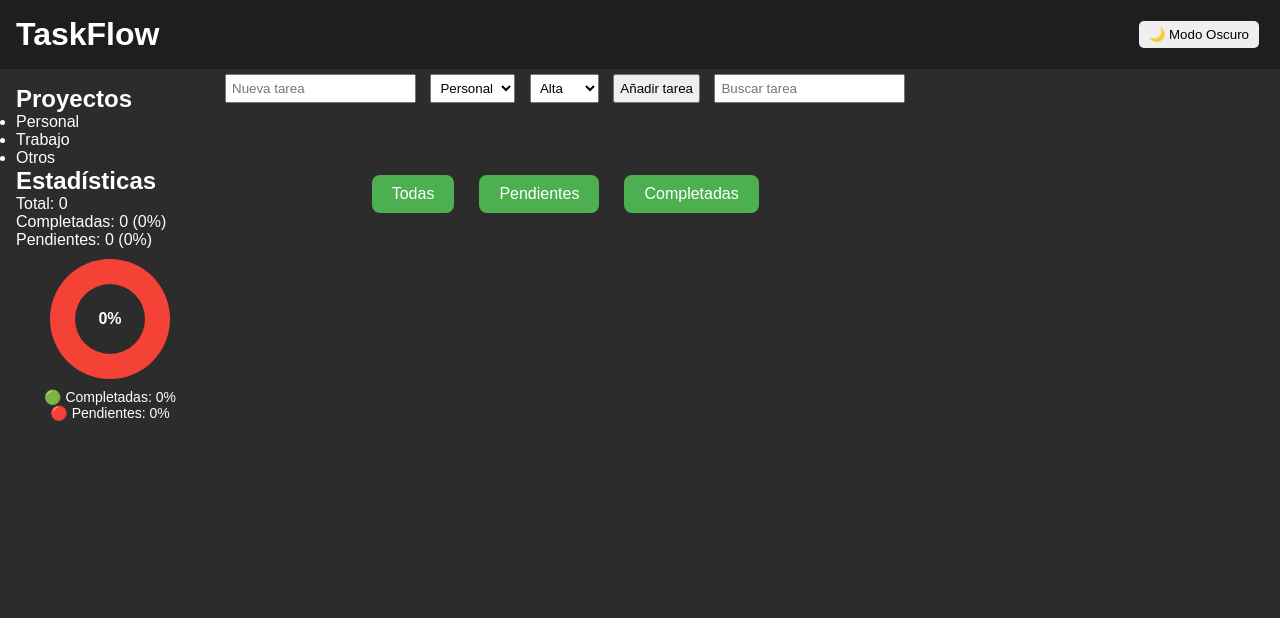
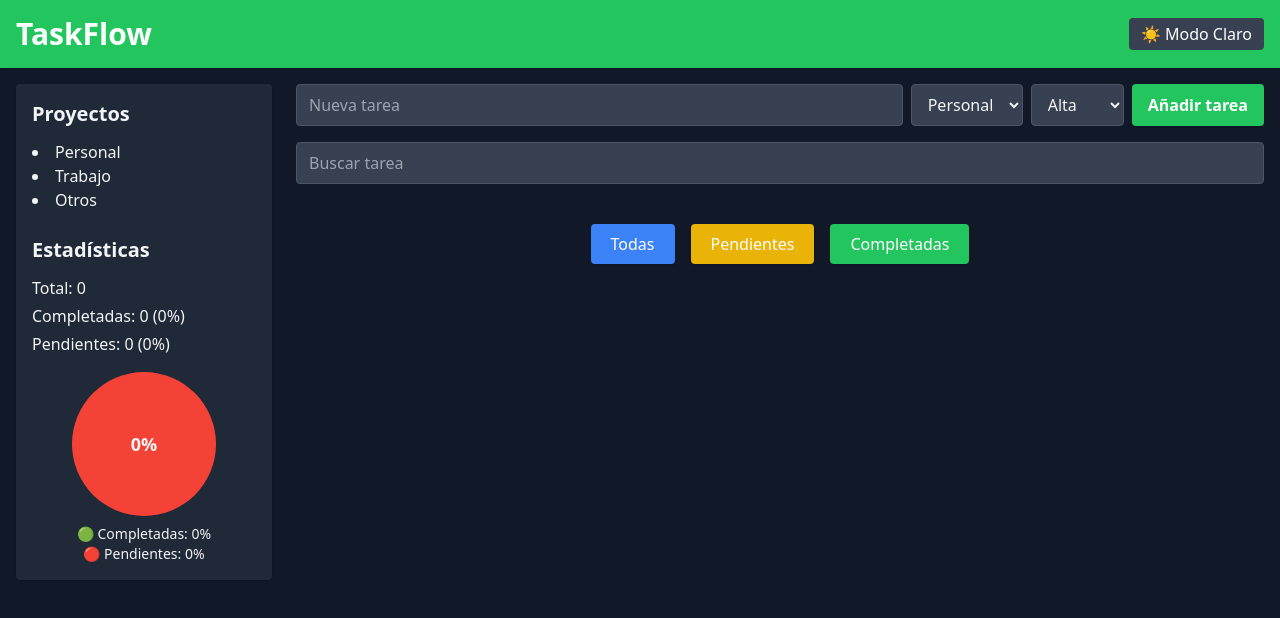
Before and after one commit to alfredofirt-dotcom/taskflow-project1, a plain HTML site: page index.html in a window 1280 px wide. Both pictures are taken after a click on the button "🌙 Modo Oscuro". Drawn offline with nearby package versions, Linux system fonts and the light colour scheme.

Commit message:
modo Taiwill

```diff
--- a/app.js
+++ b/app.js
@@ -1,3 +1,6 @@
+// --------------------------
+// VARIABLES DEL DOM
+// --------------------------
 const totalTasks = document.getElementById("totalTasks");
 const completedTasks = document.getElementById("completedTasks");
 const pendingTasks = document.getElementById("pendingTasks");
@@ -18,17 +21,26 @@ const addTaskBtn = document.getElementById("addTaskBtn");
 const taskList = document.getElementById("taskList");
 
 // FILTRO
-let currentFilter = "all"; // all, pending, completed
+let currentFilter = "all";
 
-// Cargar tareas con protección
+// Traducción de prioridad
+const priorityText = {
+    high: "Alta",
+    medium: "Media",
+    low: "Baja"
+};
+
+// --------------------------
+// CARGAR TAREAS
+// --------------------------
 let tasks = [];
 try {
     tasks = JSON.parse(localStorage.getItem("tasks")) || [];
-} catch (error) {
+} catch {
     tasks = [];
 }
 
-// Guardar
+// Guardar tareas
 function saveTasks() {
     localStorage.setItem("tasks", JSON.stringify(tasks));
 }
@@ -51,13 +63,13 @@ function addTask() {
     taskInput.value = "";
 }
 
-// Eliminar por ID
+// Eliminar tarea
 function deleteTask(id) {
     tasks = tasks.filter(task => task.id !== id);
     updateAndRender();
 }
 
-// Completar por ID
+// Completar tarea
 function toggleComplete(id) {
     tasks = tasks.map(task =>
         task.id === id ? { ...task, completed: !task.completed } : task
@@ -78,9 +90,9 @@ function editTask(id) {
     }
 }
 
-// Cambiar filtro
+// Filtro
 function setFilter(filter) {
-    currentFilter = filter; // all, pending, completed
+    currentFilter = filter;
     renderTasks();
 }
 
@@ -90,7 +102,9 @@ function updateAndRender() {
     renderTasks();
 }
 
-// Estadísticas
+// --------------------------
+// ESTADÍSTICAS Y DONUT
+// --------------------------
 function updateStats() {
     const total = tasks.length;
     const completed = tasks.filter(t => t.completed).length;
@@ -117,12 +131,14 @@ function updateStats() {
     pendingLabel.textContent = pendingPerc + "%";
 }
 
-// Render
+// --------------------------
+// RENDER TAREAS
+// --------------------------
 function renderTasks() {
     taskList.innerHTML = "";
 
-    // Filtrar según currentFilter
     let filteredTasks = tasks;
+
     if (currentFilter === "pending") {
         filteredTasks = tasks.filter(t => !t.completed);
     } else if (currentFilter === "completed") {
@@ -131,54 +147,90 @@ function renderTasks() {
 
     filteredTasks.forEach(task => {
         const div = document.createElement("div");
-        div.className = `task-card ${task.priority} ${task.completed ? "completed" : ""}`;
+
+        div.className = `
+            flex justify-between items-center p-4 rounded border-l-4 bg-white dark:bg-gray-800 shadow
+            ${task.completed ? "line-through opacity-60" : ""}
+            ${task.priority === "high" ? "border-red-500" : ""}
+            ${task.priority === "medium" ? "border-yellow-500" : ""}
+            ${task.priority === "low" ? "border-green-500" : ""}
+        `;
 
         div.innerHTML = `
-            <h3>${task.text}</h3>
-            <p>${task.category}</p>
+            <div>
+                <h3 class="font-semibold">${task.text}</h3>
+                <p class="text-sm text-gray-500 dark:text-gray-400">${task.category}</p>
+
+                <span class="
+                    inline-block mt-1 px-2 py-1 text-xs rounded font-semibold
+                    ${task.priority === "high" ? "bg-red-500 text-white" : ""}
+                    ${task.priority === "medium" ? "bg-yellow-500 text-white" : ""}
+                    ${task.priority === "low" ? "bg-green-500 text-white" : ""}
+                ">
+                    ${priorityText[task.priority]}
+                </span>
+            </div>
         `;
 
         const btnComplete = document.createElement("button");
         btnComplete.textContent = "✔";
+        btnComplete.className = "bg-green-500 hover:bg-green-600 text-white px-3 py-1 rounded";
         btnComplete.onclick = () => toggleComplete(task.id);
 
         const btnEdit = document.createElement("button");
         btnEdit.textContent = "✏️";
+        btnEdit.className = "bg-blue-500 hover:bg-blue-600 text-white px-3 py-1 rounded";
         btnEdit.onclick = () => editTask(task.id);
 
         const btnDelete = document.createElement("button");
         btnDelete.textContent = "X";
+        btnDelete.className = "bg-red-500 hover:bg-red-600 text-white px-3 py-1 rounded";
         btnDelete.onclick = () => deleteTask(task.id);
 
-        div.appendChild(btnComplete);
-        div.appendChild(btnEdit);
-        div.appendChild(btnDelete);
+        const buttonsDiv = document.createElement("div");
+        buttonsDiv.className = "flex gap-2";
+        buttonsDiv.appendChild(btnComplete);
+        buttonsDiv.appendChild(btnEdit);
+        buttonsDiv.appendChild(btnDelete);
 
+        div.appendChild(buttonsDiv);
         taskList.appendChild(div);
     });
 
     updateStats();
 }
 
-// Eventos
+// --------------------------
+// EVENTOS
+// --------------------------
 addTaskBtn.addEventListener("click", addTask);
 
 taskInput.addEventListener("keypress", (e) => {
-    if (e.key === "Enter") {
-        addTask();
-    }
+    if (e.key === "Enter") addTask();
 });
 
 document.addEventListener("DOMContentLoaded", renderTasks);
 
-// 🌙 DARK MODE
-const toggleButton = document.getElementById("darkModeToggle");
+// --------------------------
+// 🌙 MODO OSCURO FUNCIONAL
+// --------------------------
+const darkModeToggle = document.getElementById("darkModeToggle");
 
+// Cargar estado guardado al iniciar
 if (localStorage.getItem("darkMode") === "true") {
-    document.body.classList.add("dark-mode");
+    document.documentElement.classList.add("dark");
+    darkModeToggle.textContent = "☀️ Modo Claro";
+} else {
+    darkModeToggle.textContent = "🌙 Modo Oscuro";
 }
 
-toggleButton.onclick = () => {
-    document.body.classList.toggle("dark-mode");
-    localStorage.setItem("darkMode", document.body.classList.contains("dark-mode"));
-};
+// Evento click
+darkModeToggle.addEventListener("click", () => {
+    document.documentElement.classList.toggle("dark");
+
+    const isDark = document.documentElement.classList.contains("dark");
+    localStorage.setItem("darkMode", isDark);
+
+    // Cambiar texto del botón
+    darkModeToggle.textContent = isDark ? "☀️ Modo Claro" : "🌙 Modo Oscuro";
+});
--- a/index.html
+++ b/index.html
@@ -4,100 +4,96 @@
 <meta charset="UTF-8">
 <meta name="viewport" content="width=device-width, initial-scale=1.0">
 <title>TaskFlow</title>
-<link rel="stylesheet" href="style.css">
-<style>
-  /* CENTRAR BOTONES DE FILTRO ABAJO */
-  .filter-buttons {
-      display: flex;
-      justify-content: center;
-      gap: 15px;
-      margin: 30px 0 10px 0; /* margen arriba y abajo */
+
+<!-- Tailwind CDN -->
+<script src="https://cdn.tailwindcss.com"></script>
+
+<!-- CONFIGURAR DARK MODE EN TAILWIND -->
+<script>
+  tailwind.config = {
+    darkMode: 'class'
   }
-
-  .filter-buttons button {
-      padding: 10px 20px;
-      font-size: 16px;
-      border-radius: 8px;
-      border: none;
-      cursor: pointer;
-      background-color: #4CAF50;
-      color: white;
-      transition: 0.2s;
-  }
-
-  .filter-buttons button:hover {
-      background-color: #45a049;
-  }
-</style>
+</script>
 </head>
 
-<body>
+<body class="bg-gray-100 dark:bg-gray-900 text-gray-900 dark:text-gray-100 font-sans transition-all">
 
-<header>
-  <h1>TaskFlow</h1>
-  <button id="darkModeToggle">🌙 Modo Oscuro</button>
+<!-- HEADER -->
+<header class="flex justify-between items-center p-4 bg-green-500 text-white shadow">
+  <h1 class="text-3xl font-bold">TaskFlow</h1>
+  <button id="darkModeToggle" class="px-3 py-1 rounded bg-gray-200 dark:bg-gray-700 hover:bg-gray-300 dark:hover:bg-gray-600">
+    🌙 Modo Oscuro
+  </button>
 </header>
 
-<main>
+<!-- MAIN LAYOUT -->
+<main class="flex flex-col md:flex-row p-4 gap-6">
 
-<aside>
-  <h2>Proyectos</h2>
-  <ul>
+  <!-- ASIDE -->
+  <aside class="w-full md:w-64 p-4 bg-white dark:bg-gray-800 rounded shadow">
+    <h2 class="text-xl font-semibold mb-3">Proyectos</h2>
+    <ul class="mb-6 list-disc list-inside">
       <li>Personal</li>
       <li>Trabajo</li>
       <li>Otros</li>
     </ul>
 
-  <h2>Estadísticas</h2>
-  <p>Total: <span id="totalTasks">0</span></p>
-  <p>Completadas: <span id="completedTasks">0</span> (<span id="completedPercent">0%</span>)</p>
-  <p>Pendientes: <span id="pendingTasks">0</span> (<span id="pendingPercent">0%</span>)</p>
+    <h2 class="text-xl font-semibold mb-3">Estadísticas</h2>
+    <p class="mb-1">Total: <span id="totalTasks">0</span></p>
+    <p class="mb-1">Completadas: <span id="completedTasks">0</span> (<span id="completedPercent">0%</span>)</p>
+    <p class="mb-4">Pendientes: <span id="pendingTasks">0</span> (<span id="pendingPercent">0%</span>)</p>
 
-  <!-- 📊 DONUT -->
-  <div class="donut-container">
-    <div class="donut" id="donutChart">
-      <span id="donutText">0%</span>
+    <!-- DONUT -->
+    <div class="flex flex-col items-center mt-4">
+      <div id="donutChart" class="w-36 h-36 rounded-full flex items-center justify-center relative bg-gray-200 dark:bg-gray-700">
+        <span id="donutText" class="font-bold text-lg relative">0%</span>
       </div>
-
-    <div class="donut-labels">
+      <div class="text-center text-sm mt-2">
         <p>🟢 Completadas: <span id="completedLabel">0%</span></p>
         <p>🔴 Pendientes: <span id="pendingLabel">0%</span></p>
       </div>
     </div>
-
   </aside>
 
-<section class="tasks-section">
+  <!-- TASKS SECTION -->
+  <section class="tasks-section w-full md:flex-1 flex flex-col">
 
-  <input type="text" id="taskInput" placeholder="Nueva tarea">
-
-  <select id="categorySelect">
-    <option value="Personal">Personal</option>
-    <option value="Trabajo">Trabajo</option>
-    <option value="Otros">Otros</option>
+    <!-- INPUTS -->
+    <div class="flex flex-col sm:flex-row gap-2 mb-4">
+      <input type="text" id="taskInput" placeholder="Nueva tarea" class="flex-1 border border-gray-300 dark:border-gray-600 rounded px-3 py-2 dark:bg-gray-700 dark:text-gray-100 focus:outline-none focus:ring-2 focus:ring-blue-400">
+      <select id="categorySelect" class="border border-gray-300 dark:border-gray-600 rounded px-3 py-2 dark:bg-gray-700 dark:text-gray-100">
+        <option>Personal</option>
+        <option>Trabajo</option>
+        <option>Otros</option>
       </select>
-
-  <select id="prioritySelect">
+      <select id="prioritySelect" class="border border-gray-300 dark:border-gray-600 rounded px-3 py-2 dark:bg-gray-700 dark:text-gray-100">
         <option value="high">Alta</option>
         <option value="medium">Media</option>
         <option value="low">Baja</option>
       </select>
+      <button id="addTaskBtn" class="bg-green-500 hover:bg-green-600 text-white px-4 py-2 rounded font-bold shadow">
+        Añadir tarea
+      </button>
+    </div>
 
-  <button id="addTaskBtn">Añadir tarea</button>
+    <!-- SEARCH -->
+    <input type="text" id="searchInput" placeholder="Buscar tarea" class="border border-gray-300 dark:border-gray-600 rounded px-3 py-2 mb-4 dark:bg-gray-700 dark:text-gray-100 focus:outline-none focus:ring-2 focus:ring-blue-400">
 
-  <input type="text" id="searchInput" placeholder="Buscar tarea">
+    <!-- TASK LIST -->
+    <section id="taskList" class="flex flex-col gap-3"></section>
 
-  <section class="tasks" id="taskList"></section>
-
-  <!-- BOTONES DE FILTRO ABAJO -->
-  <div class="filter-buttons">
-      <button onclick="setFilter('all')">Todas</button>
-      <button onclick="setFilter('pending')">Pendientes</button>
-      <button onclick="setFilter('completed')">Completadas</button>
+    <!-- FILTROS -->
+    <div class="flex justify-center gap-4 mt-6 mb-4">
+      <button onclick="setFilter('all')" class="bg-blue-500 hover:bg-blue-600 text-white py-2 px-5 rounded shadow">Todas</button>
+      <button onclick="setFilter('pending')" class="bg-yellow-500 hover:bg-yellow-600 text-white py-2 px-5 rounded shadow">Pendientes</button>
+      <button onclick="setFilter('completed')" class="bg-green-500 hover:bg-green-600 text-white py-2 px-5 rounded shadow">Completadas</button>
     </div>
 
   </section>
 
+</main>
+
+<!-- APP.JS -->
 <script src="app.js"></script>
 </body>
 </html>
```
Lines whose indentation alone changed are shown as unchanged.
